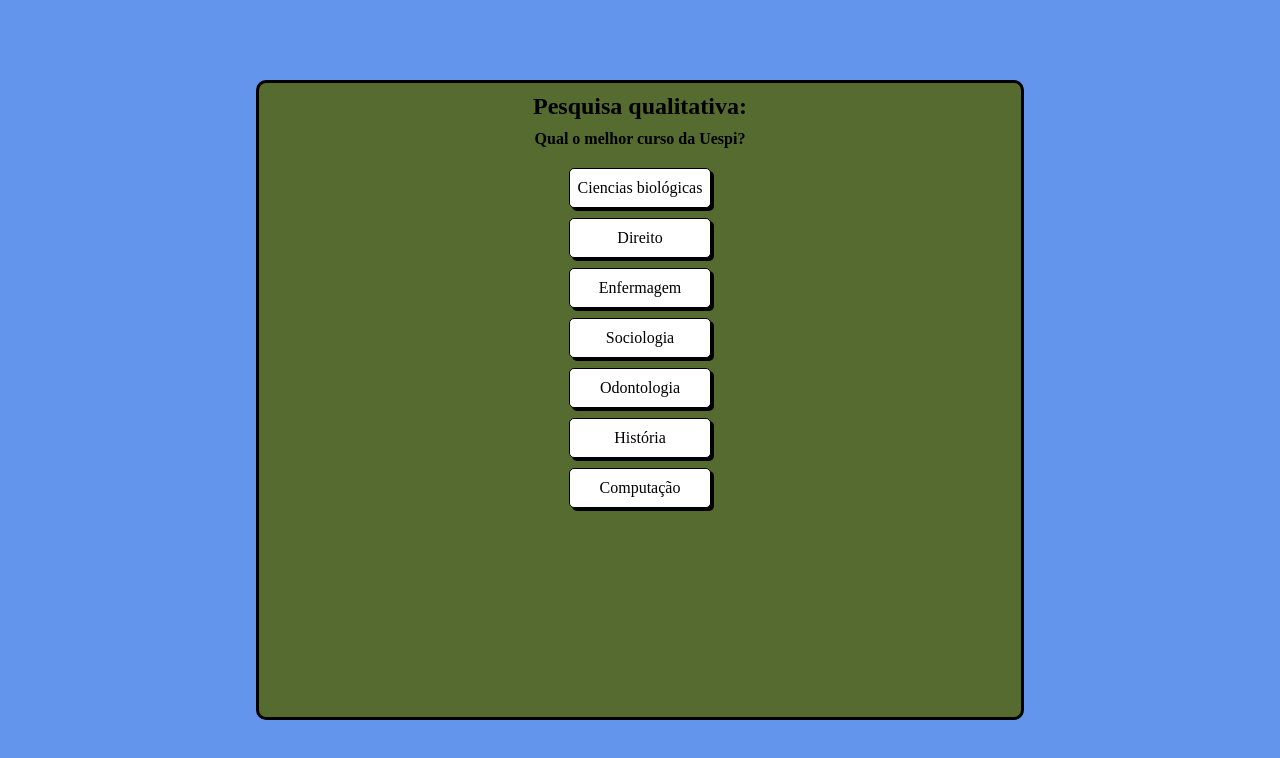
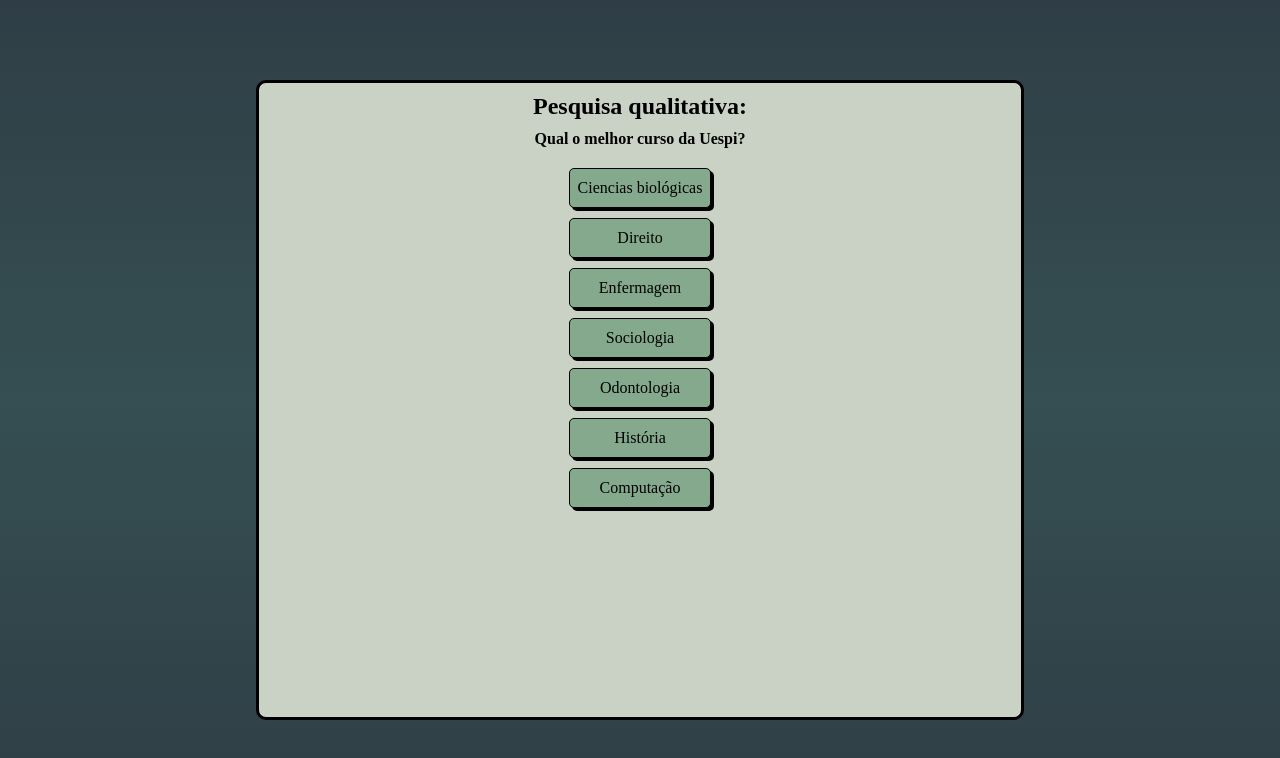
Before and after one commit to meninojohnny/estudo-FrontEnd, a plain HTML site: page PesquisaQuali/index.html in a window 1280 px wide. Drawn offline with Linux system fonts and the light colour scheme.

Commit message:
Update styles.css

```diff
--- a/PesquisaQuali/styles.css
+++ b/PesquisaQuali/styles.css
@@ -8,14 +8,14 @@
 
 body {
   height: 100vh;
-  background-color: cornflowerblue;
+  background-image: linear-gradient(to top, #2f3e46, #354f52, #2f3e46);
   display: flex;
   justify-content: center;
   align-items: center;
 }
 
 main {
-  background-color: darkolivegreen;
+  background-color: #cad2c5;
   width: 60%;
   height: 80%;
   display: flex;
@@ -44,7 +44,7 @@ section {
 div {
   padding: 10px 8px;
   border: 1px solid black;
-  background-color: white;
+  background-color: #84a98c;
   border-radius: 5px;
   margin-top: 10px;
   cursor: pointer;
```
